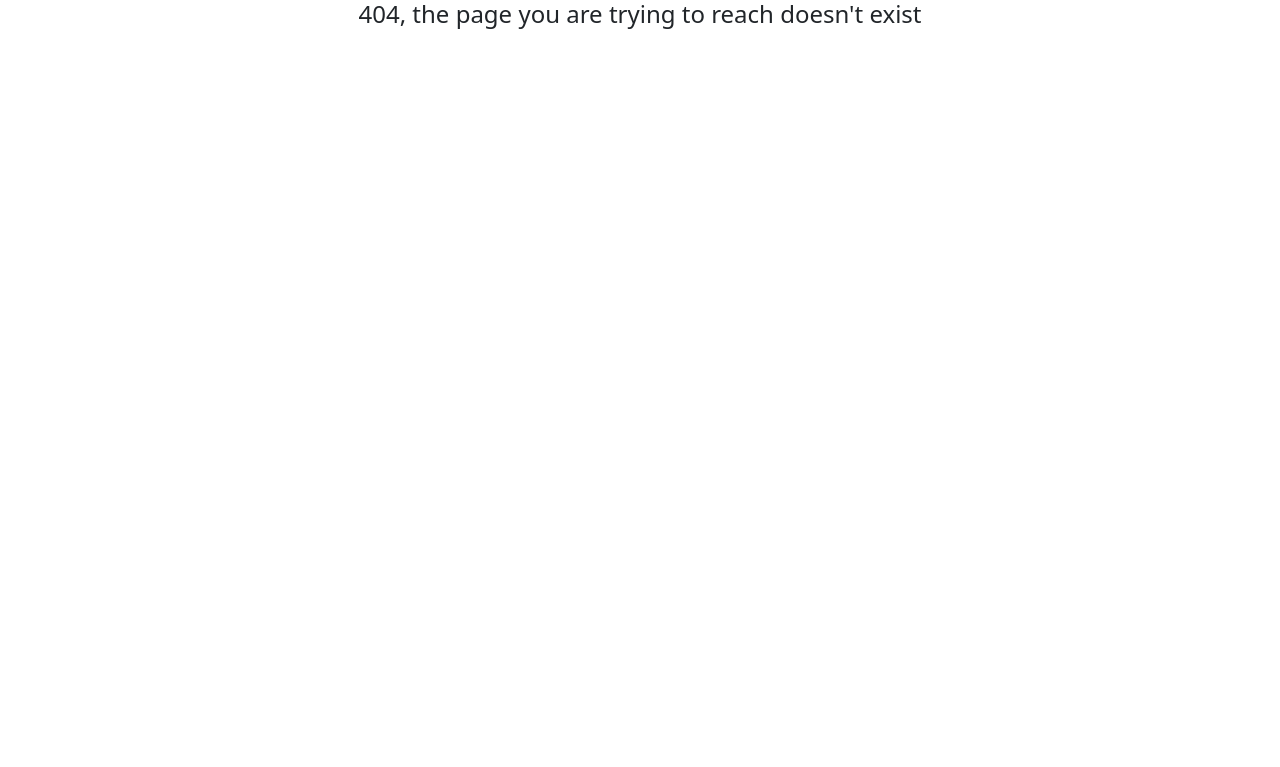
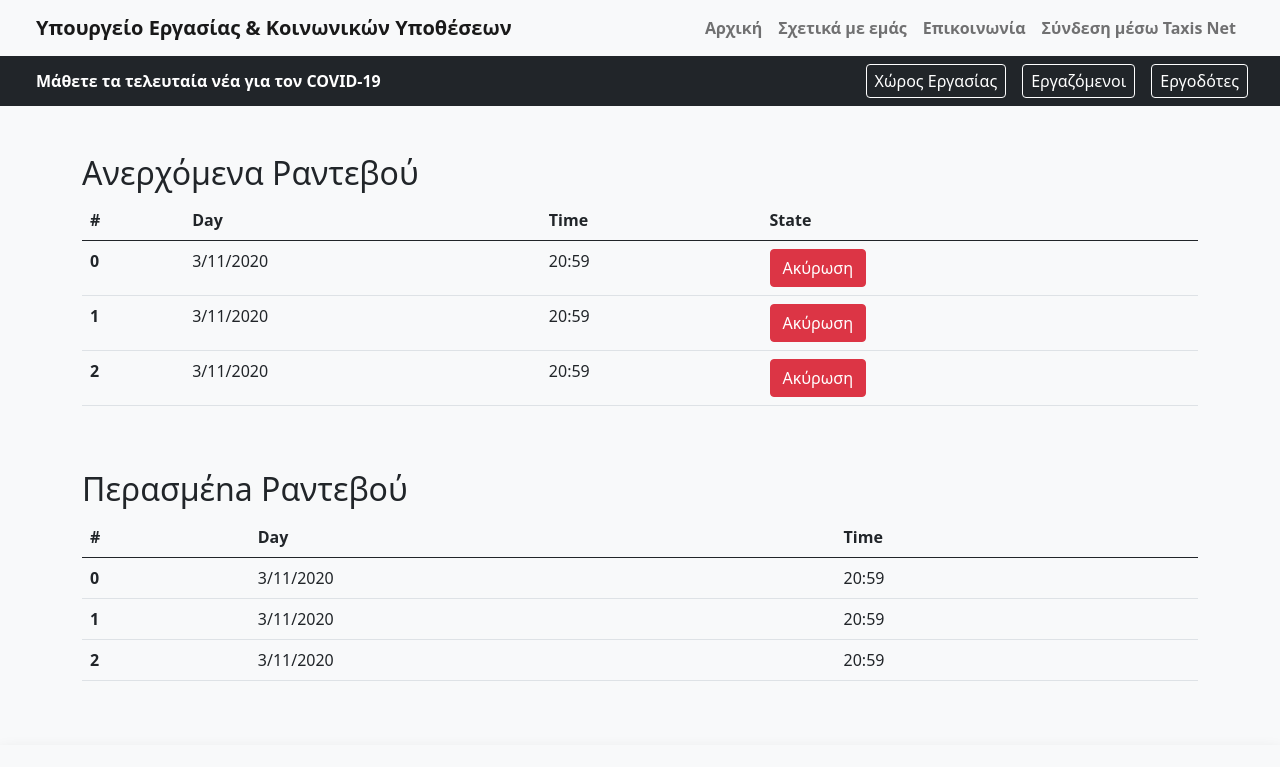
Before and after one commit to FotiadisM/Ministry-of-Labor, a React (Create React App) app in the folder web/: page /user/dates in a window 1280 px wide. Before the commit this address had no page. Shown: the top 767 px of the page. Built offline with nearby package versions, Linux system fonts and the light colour scheme.

Commit message:
web: calendar page and login bug fixes

```diff
--- /dev/null
+++ b/web/src/APIs/user.tsx
@@ -0,0 +1,11 @@
+export const getActiveDates = (access_token: string): Date[] | null => {
+  const dates: Date[] = [new Date(), new Date(), new Date()];
+
+  return dates;
+};
+
+export const getOldDates = (access_token: string): Date[] | null => {
+  const dates: Date[] = [new Date(), new Date(), new Date()];
+
+  return dates;
+};
--- a/web/src/Components/Footer/Footer.tsx
+++ b/web/src/Components/Footer/Footer.tsx
@@ -22,16 +22,23 @@ const Service: React.FC<{ text: string }> = ({ text }) => {
 
 export const Footer: React.FC = () => {
   return (
-    <footer className="pt-2 pb-4" style={{ backgroundColor: "#e5e5e5" }}>
+    <footer className="pt-2 pb-4 shadow">
+      {/**style={{ backgroundColor: "#e5e5e5" }} */}
       <div className="container">
         <div className="row justify-content-around">
           <div className="col">
-            <hr className="bg-primary" style={{ height: "5px" }} />
+            <hr
+              className="bg-primary"
+              style={{ height: "5px", opacity: "initial" }}
+            />
             <h5>Υπουργείο Εργασίας & Κοινωνικών Υποθέσεων</h5>
           </div>
 
           <div className="col">
-            <hr className="bg-primary" style={{ height: "5px" }} />
+            <hr
+              className="bg-primary"
+              style={{ height: "5px", opacity: "initial" }}
+            />
             <h5>Επικοινωνία</h5>
             <p>
               Σταδίου 29, Αθήνα 10559,
@@ -53,7 +60,10 @@ export const Footer: React.FC = () => {
           </div>
 
           <div className="col">
-            <hr className="bg-primary" style={{ height: "5px" }} />
+            <hr
+              className="bg-primary"
+              style={{ height: "5px", opacity: "initial" }}
+            />
             <h5>Υπηρεσίες και Προσβασιμότητα</h5>
             <ul className="list-unstyled">
               <Service text="Υπηρερίσες" />
--- /dev/null
+++ b/web/src/Components/User/Dates/Calendar.tsx
@@ -0,0 +1,150 @@
+import React, { useEffect, useState } from "react";
+import { getActiveDates } from "../../../APIs/user";
+
+interface TableProps {
+  title: string;
+  rows: Date[];
+  active: boolean;
+  setDeletedDate: React.Dispatch<React.SetStateAction<number>>;
+}
+
+const Table: React.FC<TableProps> = ({
+  title,
+  rows,
+  active,
+  setDeletedDate,
+}) => {
+  return (
+    <div className="pt-5">
+      <h2>{title}</h2>
+
+      <table className="table">
+        <thead>
+          <tr>
+            <th scope="col">#</th>
+            <th scope="col">Day</th>
+            <th scope="col">Time</th>
+            {active ? <th scope="col">State</th> : ""}
+          </tr>
+        </thead>
+        <tbody>
+          {rows.map((d, i) => {
+            return (
+              <tr key={i}>
+                <th scope="row">{i}</th>
+                <td>
+                  {d.getDay() + "/" + d.getMonth() + "/" + d.getFullYear()}
+                </td>
+                <td>{d.getHours() + ":" + d.getMinutes()}</td>
+                {active ? (
+                  <td>
+                    <button
+                      id={"activeCalendarButton" + i}
+                      className="btn btn-danger"
+                      data-bs-toggle="modal"
+                      data-bs-target="#calendarModal"
+                      onClick={() => setDeletedDate(i)}
+                    >
+                      Ακύρωση
+                    </button>
+                  </td>
+                ) : (
+                  ""
+                )}
+              </tr>
+            );
+          })}
+        </tbody>
+      </table>
+    </div>
+  );
+};
+
+interface CalendarProps {}
+
+export const Calendar: React.FC<CalendarProps> = () => {
+  const [deletedDate, setDeletedDate] = useState<number>(-1);
+  const [activeDates, setActiveDates] = useState<Date[]>([]);
+  const [oldDates, setOldDates] = useState<Date[]>([]);
+
+  useEffect(() => {
+    let aDates = getActiveDates("asdf");
+    if (aDates != null) {
+      setActiveDates(aDates);
+    }
+
+    let oldDates = getActiveDates("asdf");
+    if (oldDates != null) {
+      setOldDates(oldDates);
+    }
+  }, []);
+
+  const onDeleteDate = () => {
+    console.log(deletedDate);
+    setActiveDates((dates) => {
+      dates.splice(deletedDate, 1);
+      return dates;
+    });
+  };
+
+  return (
+    <div className="container">
+      <Table
+        title="Ανερχόμενα Ραντεβού"
+        rows={activeDates}
+        active={true}
+        setDeletedDate={setDeletedDate}
+      />
+      <Table
+        title="Περασμέna Ραντεβού"
+        rows={oldDates}
+        active={false}
+        setDeletedDate={setDeletedDate}
+      />
+
+      <div
+        className="modal fade"
+        id="calendarModal"
+        tabIndex={-1}
+        aria-labelledby="calendarModalLabel"
+        aria-hidden="true"
+      >
+        <div className="modal-dialog">
+          <div className="modal-content">
+            <div className="modal-header">
+              <h5 className="modal-title" id="calendarModalLabel">
+                Προσοχή
+              </h5>
+              <button
+                type="button"
+                className="btn-close"
+                data-bs-dismiss="modal"
+                aria-label="Close"
+              ></button>
+            </div>
+            <div className="modal-body">
+              <p>Θέλετε σίγουρα να διαγράψετε το Ραντεβού σας;</p>
+            </div>
+            <div className="modal-footer">
+              <button
+                type="button"
+                className="btn btn-secondary"
+                data-bs-dismiss="modal"
+              >
+                Πίσω
+              </button>
+              <button
+                type="button"
+                className="btn btn-danger"
+                data-bs-dismiss="modal"
+                onClick={onDeleteDate}
+              >
+                Ακύρωση Ραντεβού
+              </button>
+            </div>
+          </div>
+        </div>
+      </div>
+    </div>
+  );
+};
--- a/web/src/Components/User/UserBar.tsx
+++ b/web/src/Components/User/UserBar.tsx
@@ -1,4 +1,6 @@
 import React, { useContext } from "react";
+import { NavLink } from "react-router-dom";
+import { useHistory } from "react-router-dom";
 import { UserContext } from "../../Context/context";
 
 interface DropdownProps {
@@ -26,9 +28,14 @@ const Dropdown: React.FC<DropdownProps> = ({ title, routes, id }) => {
         {routes.map((r) => {
           return (
             <li key={r.text}>
-              <a className="dropdown-item" href={r.href}>
+              <NavLink
+                className="dropdown-item"
+                to={r.href}
+                activeClassName="active"
+                exact
+              >
                 {r.text}
-              </a>
+              </NavLink>
             </li>
           );
         })}
@@ -39,41 +46,50 @@ const Dropdown: React.FC<DropdownProps> = ({ title, routes, id }) => {
 
 const drops: DropdownProps[] = [
   {
+    id: 1,
     title: "Τα στοιχεία μου",
-    routes: [{ text: "hasdf", href: "asdf" }],
-    id: 1,
+    routes: [
+      { text: "Το προφίλ μου", href: "/user/profile" },
+      { text: "Τα ένσημά μου", href: "/user/profile/stamps" },
+    ],
   },
   {
+    id: 2,
     title: "Ο οργανισμός μου",
     routes: [{ text: "hasdf", href: "asdf" }],
-    id: 2,
   },
   {
+    id: 3,
     title: "Τα ραντεβού μου",
     routes: [
-      { text: "Νέο ραντεβού", href: "asdf" },
-      { text: "Ημερολόγιο", href: "asdf" },
+      { text: "Νέο ραντεβού", href: "/user/dates/new" },
+      { text: "Ημερολόγιο", href: "/user/dates" },
     ],
-    id: 3,
   },
   {
+    id: 4,
     title: "Αίτηση για Πιστωποιητικά",
     routes: [{ text: "hasdf", href: "asdf" }],
-    id: 4,
   },
-  { title: "Covid-19", routes: [{ text: "hasdf", href: "asdf" }], id: 5 },
+  {
+    id: 5,
+    title: "Covid-19",
+    routes: [{ text: "hasdf", href: "asdf" }],
+  },
 ];
 
 interface UserBarProps {}
 
 export const UserBar: React.FC<UserBarProps> = () => {
   const userContext = useContext(UserContext);
-  const { userInfo } = userContext!;
+  const { userInfo, setUserInfo } = userContext!;
 
-  const userDrop: DropdownProps = {
-    title: userInfo.user!.firstName + " " + userInfo.user!.lastName,
-    routes: [{ text: "Αποσύνδεση", href: "asdf" }],
-    id: 6,
+  let history = useHistory();
+  const LogOut = () => {
+    setUserInfo((s) => {
+      return { isLogedIn: false, user: null };
+    });
+    history.push("/");
   };
 
   return (
@@ -84,11 +100,28 @@ export const UserBar: React.FC<UserBarProps> = () => {
         );
       })}
       <div className="ms-auto">
-        <Dropdown
-          title={userDrop.title}
-          routes={userDrop.routes}
-          id={userDrop.id}
-        />
+        <li className="nav-item dropdown">
+          <div
+            className="nav-link dropdown-toggle"
+            id="userNavbarDropdownUser"
+            role="button"
+            data-bs-toggle="dropdown"
+            aria-expanded="false"
+          >
+            {userInfo.user!.firstName + " " + userInfo.user!.lastName}
+          </div>
+          <ul
+            className="dropdown-menu"
+            aria-labelledby="userNavbarDropdownUser"
+          >
+            <li>
+              <div className="dropdown-item" onClick={() => LogOut()}>
+                Αποσύνδεση
+                <i className="bi bi-arrow-bar-right fs-5 ps-2"></i>
+              </div>
+            </li>
+          </ul>
+        </li>
       </div>
     </ul>
   );
--- a/web/src/Containers/App.tsx
+++ b/web/src/Containers/App.tsx
@@ -6,6 +6,7 @@ import { UserContext } from "../Context/context";
 import { Contact } from "./Contact";
 import { Homepage } from "./Homepage";
 import { Login } from "./Login";
+import { User } from "./User";
 
 export const Middleware: React.FC = ({ children }) => {
   // const backgroundColor1: string = "#e5e5e5";
@@ -31,11 +32,9 @@ function App() {
     user: null,
   });
 
-  console.log(userInfo);
-
   return (
     <UserContext.Provider
-      value={{ userInfo: userInfo, serUserInfo: setUserInfo }}
+      value={{ userInfo: userInfo, setUserInfo: setUserInfo }}
     >
       <Switch>
         <Route exact path="/">
@@ -53,6 +52,11 @@ function App() {
             <Login />
           </Middleware>
         </Route>
+        <Route path="/user">
+          <Middleware>
+            <User />
+          </Middleware>
+        </Route>
         <Route path="/">
           <h4 className="text-center">
             404, the page you are trying to reach doesn't exist
--- a/web/src/Containers/Login.tsx
+++ b/web/src/Containers/Login.tsx
@@ -21,24 +21,29 @@ export const Login: React.FC<LoginProps> = () => {
     const res = LogInAPI(input.username, input.password);
 
     if (res != null) {
-      userContext!.serUserInfo(res);
+      userContext!.setUserInfo(res);
       history.push("/");
     }
   };
 
   return (
-    <div className="flex-grow-1 position-relative">
+    <div className="container position-relative">
       <button
         className="position-absolute btn btn-primary"
-        style={{ top: "15%", left: "15%", transform: "translate(-50%, -50%)" }}
+        style={{
+          top: "60px",
+          left: "45px",
+          transform: "translate(-50%, -50%)",
+        }}
       >
         <i className="bi bi-arrow-left fs-5">
           <span className="fs-6 ps-2">Αρχική</span>
         </i>
       </button>
       <div
-        className="position-absolute w-25"
-        style={{ top: "52%", left: "50%", transform: "translate(-50%, -50%)" }}
+        className="py-5 w-25 mx-auto"
+        // className="position-absolute w-25"
+        // style={{ top: "52%", left: "50%", transform: "translate(-50%, -50%)" }}
       >
         <h2 className="text-center text-primary mb-4">Σύδενση μέσω Taxisnet</h2>
         <div
--- /dev/null
+++ b/web/src/Containers/User.tsx
@@ -0,0 +1,18 @@
+import React from "react";
+import { Route, Switch } from "react-router-dom";
+import { Calendar } from "../Components/User/Dates/Calendar";
+
+interface UserProps {}
+
+export const User: React.FC<UserProps> = () => {
+  return (
+    <Switch>
+      <Route exact path="/user/dates">
+        <Calendar />
+      </Route>
+      <Route exact path="/user/dates/new">
+        new
+      </Route>
+    </Switch>
+  );
+};
--- a/web/src/Context/context.tsx
+++ b/web/src/Context/context.tsx
@@ -2,6 +2,6 @@ import { createContext } from "react";
 
 interface UserContextProps {
   userInfo: UserInfo;
-  serUserInfo: React.Dispatch<React.SetStateAction<UserInfo>>;
+  setUserInfo: React.Dispatch<React.SetStateAction<UserInfo>>;
 }
 export const UserContext = createContext<UserContextProps | null>(null);
```
Also changed, not shown: web/src/Components/User/Dates/New.tsx (added, +7 -0 lines), 1 other file (tests, documents, lock files or other folders).
